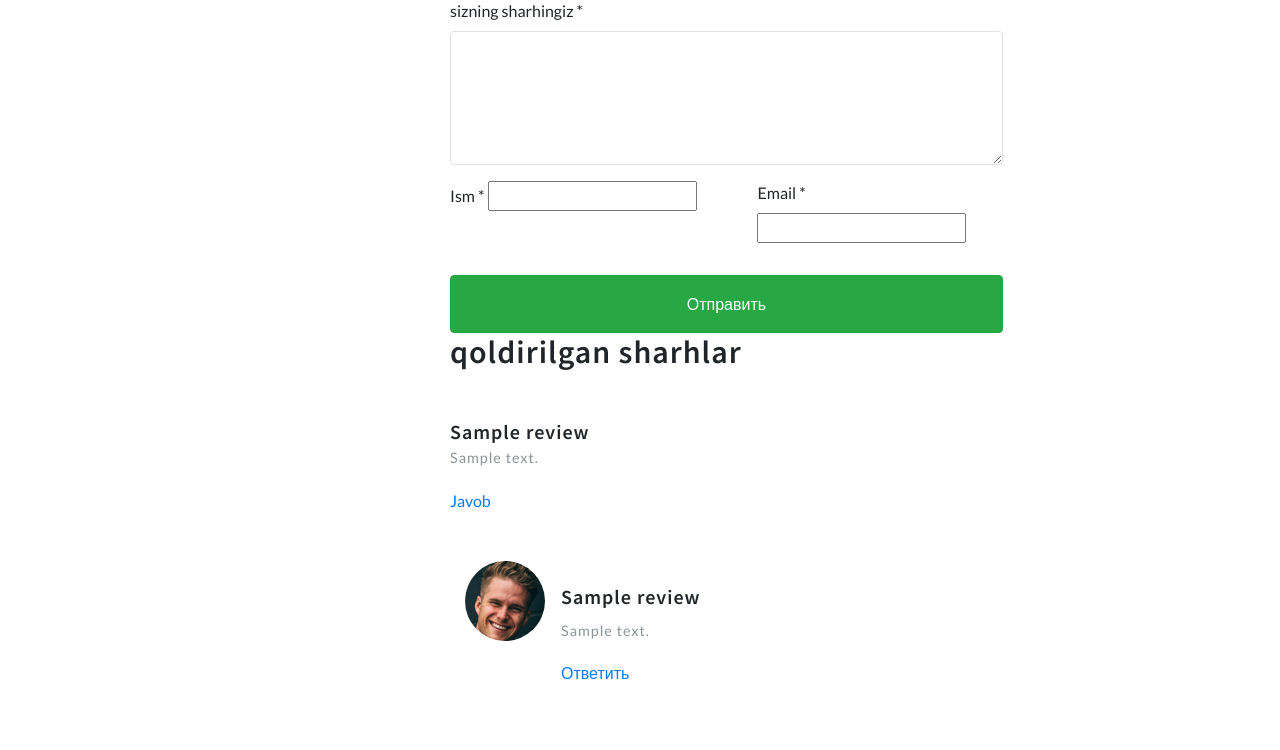
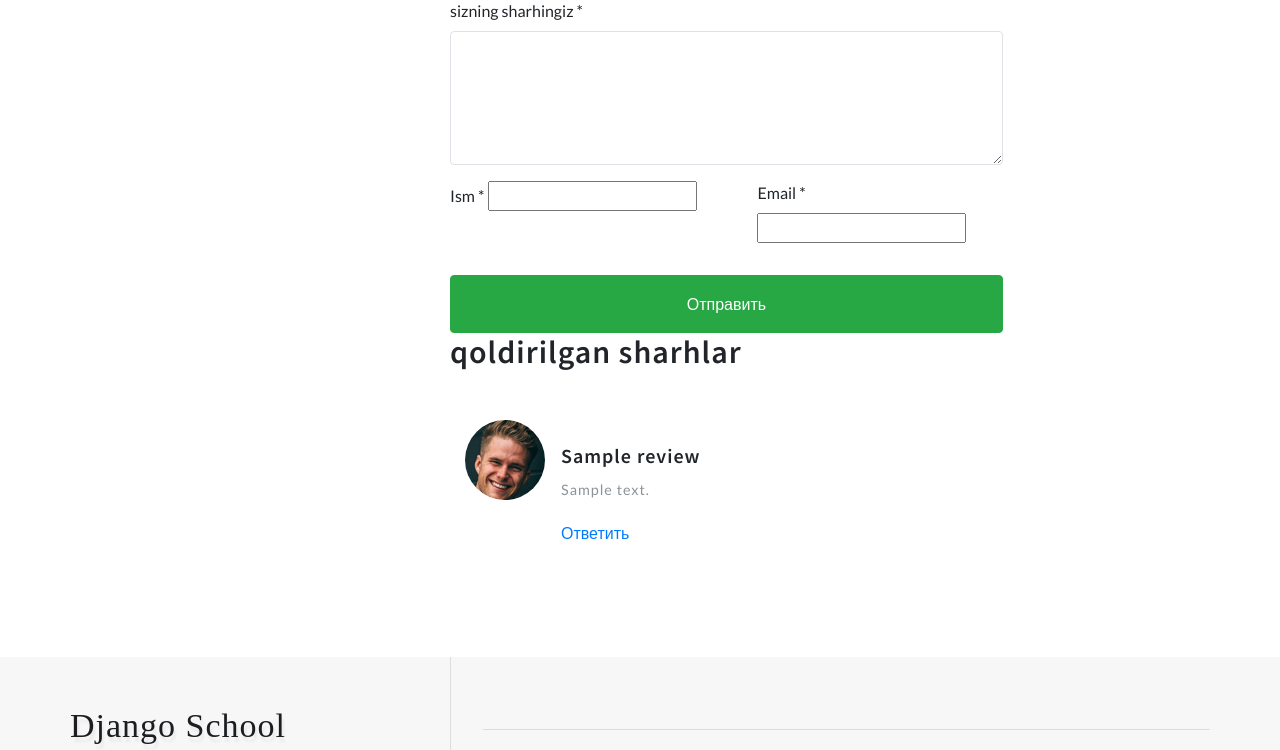
Before and after one commit to sardoruktamov/django_movie, a Django app: template templates/movies/movie_detail.html in a window 1280 px wide. Shown: the part 1157-1907 px from the top of the page. Run offline with Django 3.2, Linux system fonts and the light colour scheme; tables that the repository leaves empty hold one stand-in row (values such as "Sample post"); the template is opened without the code that fills it: values that come from a table or form of the project are taken from there, most other values are stand-ins (such as "Sample title", 1, 10 or a date in 2020); grey boxes marked "Sample" are stand-in pictures; some libraries are stand-ins or nearby versions.

Commit message:
10-lesson complate

```diff
--- a/templates/movies/movie_detail.html
+++ b/templates/movies/movie_detail.html
@@ -163,17 +163,6 @@
                         </button>
                     </form>
                 <h2>qoldirilgan sharhlar</h2>
-                    {% for review in movie.reviews_set.all %}
-                        <h5 class="editContent mt-5">
-                            {{ review.name }}
-                        </h5>
-                        <p>
-                        {{ review.text }}
-                        </p>
-                        <a href="#formReview" onclick="addReview('{{ review.name }}', '{{ review.id }}')">Javob</a>
-
-
-                    {% endfor %}
                 </div>
                 <!--  //contact form grid ends here -->
             </div>
```
